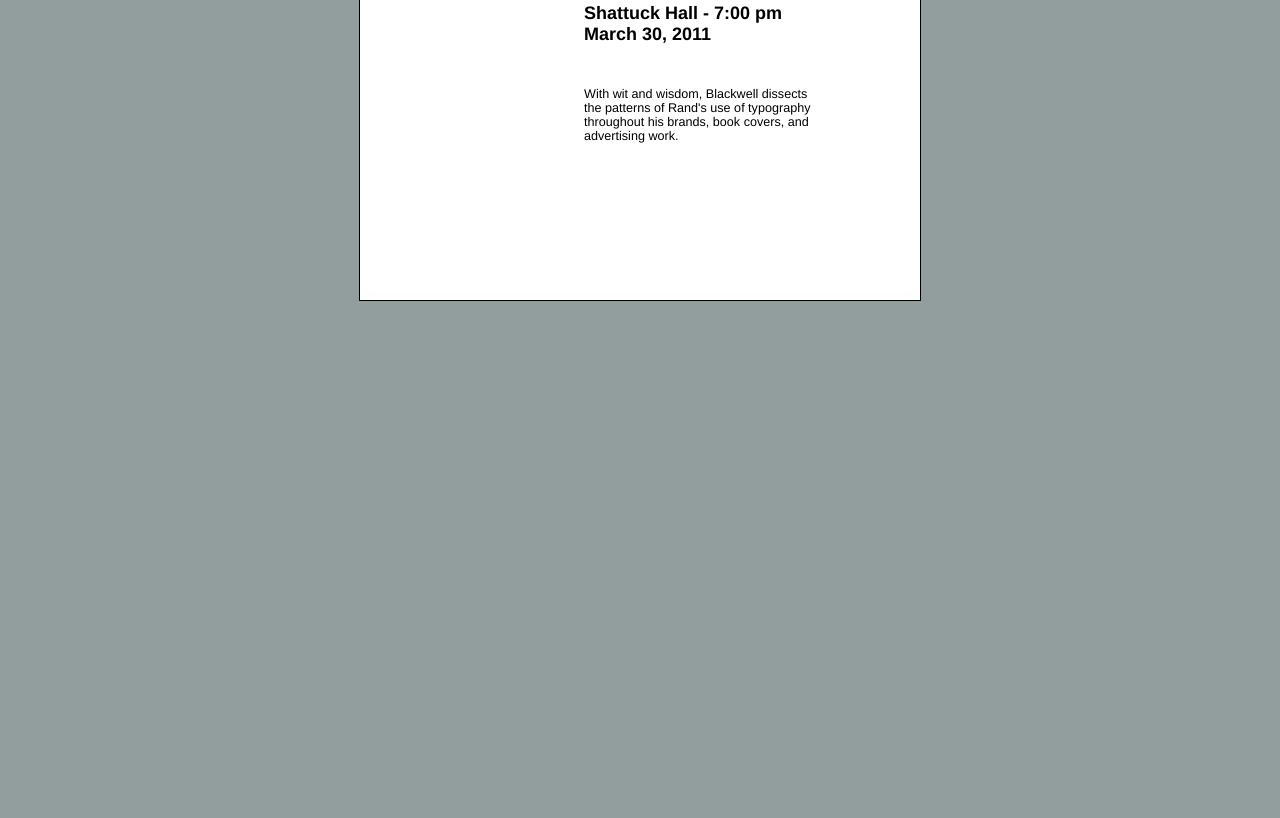
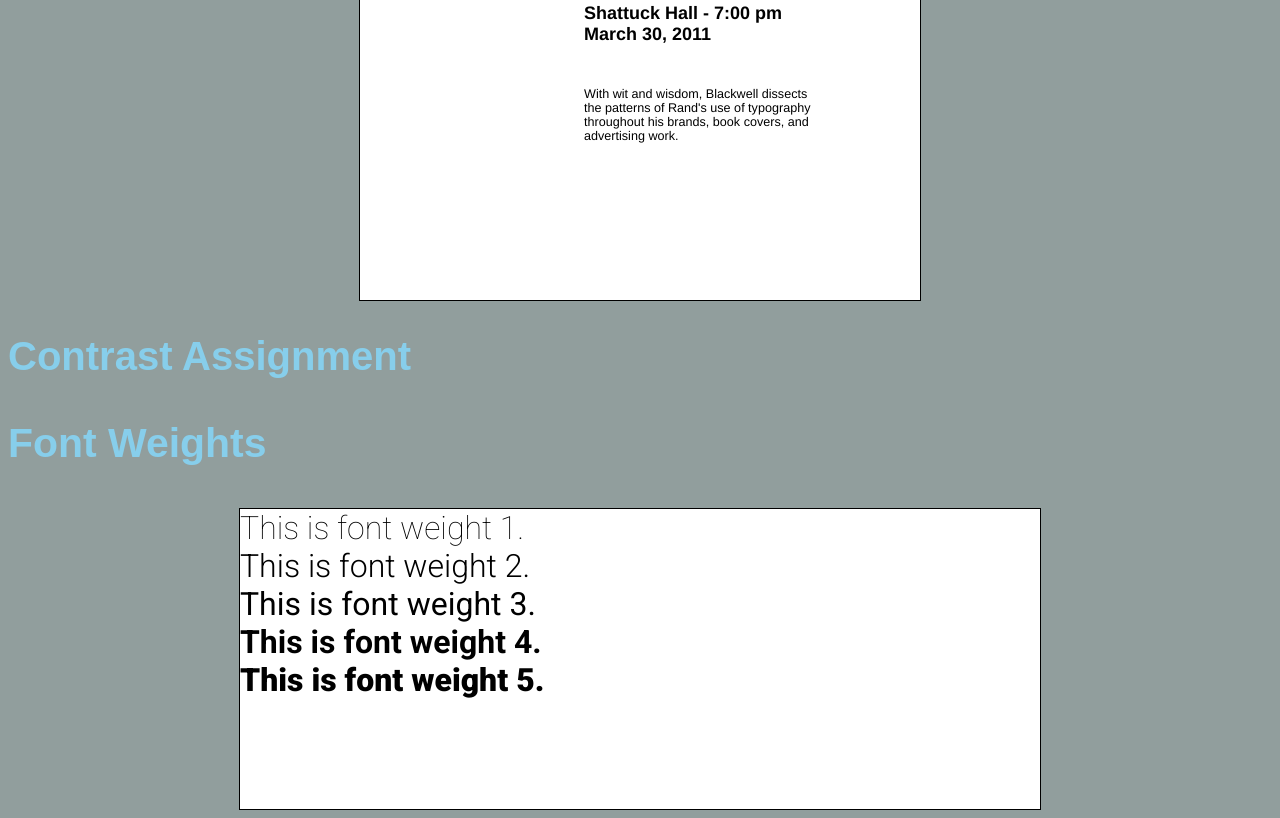
Before and after one commit to Diego19BBD/portfolio_diegorivera, a plain HTML site: page typography.html in a window 1280 px wide. Shown: the part 6599-7417 px from the top of the page. Before the commit the page ends 6908 px from the top, so only its background shows below. Drawn offline with Linux system fonts and the light colour scheme.

Commit message:
alomost completed L10

```diff
--- a/styles/typographystyles.css
+++ b/styles/typographystyles.css
@@ -1,3 +1,6 @@
+/* Place this at the very top of your typographystyles.css document */
+
+@import url('https://fonts.googleapis.com/css?family=Roboto:100,300,400,500,700,900');
 /*** KERNING & LEADING ASSIGNMENT STYLES ***/
 
 /* Do not change this style */
@@ -141,3 +144,33 @@ font-size: 1.6em;
   line-height: 0.7;
   font-size: 1.65em;
 }
+
+.weights {
+  font-family: "Roboto";
+  font-size: 32px;
+}
+
+#weight1 {
+  /* Change the font-weight property to give it a thin-weight */
+  font-weight:100;
+}
+
+#weight2 {
+  /* Change the font-weight property to give it a light-weight */
+  font-weight:300;
+}
+
+#weight3 {
+  /* Change the font-weight property to give it a regular-weight */
+  font-weight:400;
+}
+
+#weight4 {
+  /* Change the font-weight property to give it a bold-weight */
+  font-weight: 700;
+}
+
+#weight5 {
+  /* Change the font-weight property to give it a ultra-bold-weight */
+  font-weight:900;
+}
--- a/typography.html
+++ b/typography.html
@@ -173,3 +173,17 @@
     </main>
   </body>
 </html>
+<h2>Contrast Assignment</h2>
+<h3>Font Weights</h3>
+<div class="rectangle">
+
+  <!-- In this assignment, take note how I target each individual DIV in my stylesheet. In the HTML, I have given each DIV a unique ID attribute, then I select that unique DIV with a hashtag, followed by the name of the ID.
+
+Also, take note of how I select for all the DIVs that have a class of 'weights'. I target those DIVs in the stylesheet with a period, followed by the name of the class. -->
+
+  <div id="weight1" class='weights'>This is font weight 1.</div>
+  <div id="weight2" class='weights'>This is font weight 2.</div>
+  <div id="weight3" class='weights'>This is font weight 3.</div>
+  <div id="weight4" class='weights'>This is font weight 4.</div>
+  <div id="weight5" class='weights'>This is font weight 5.</div>
+</div>
```
